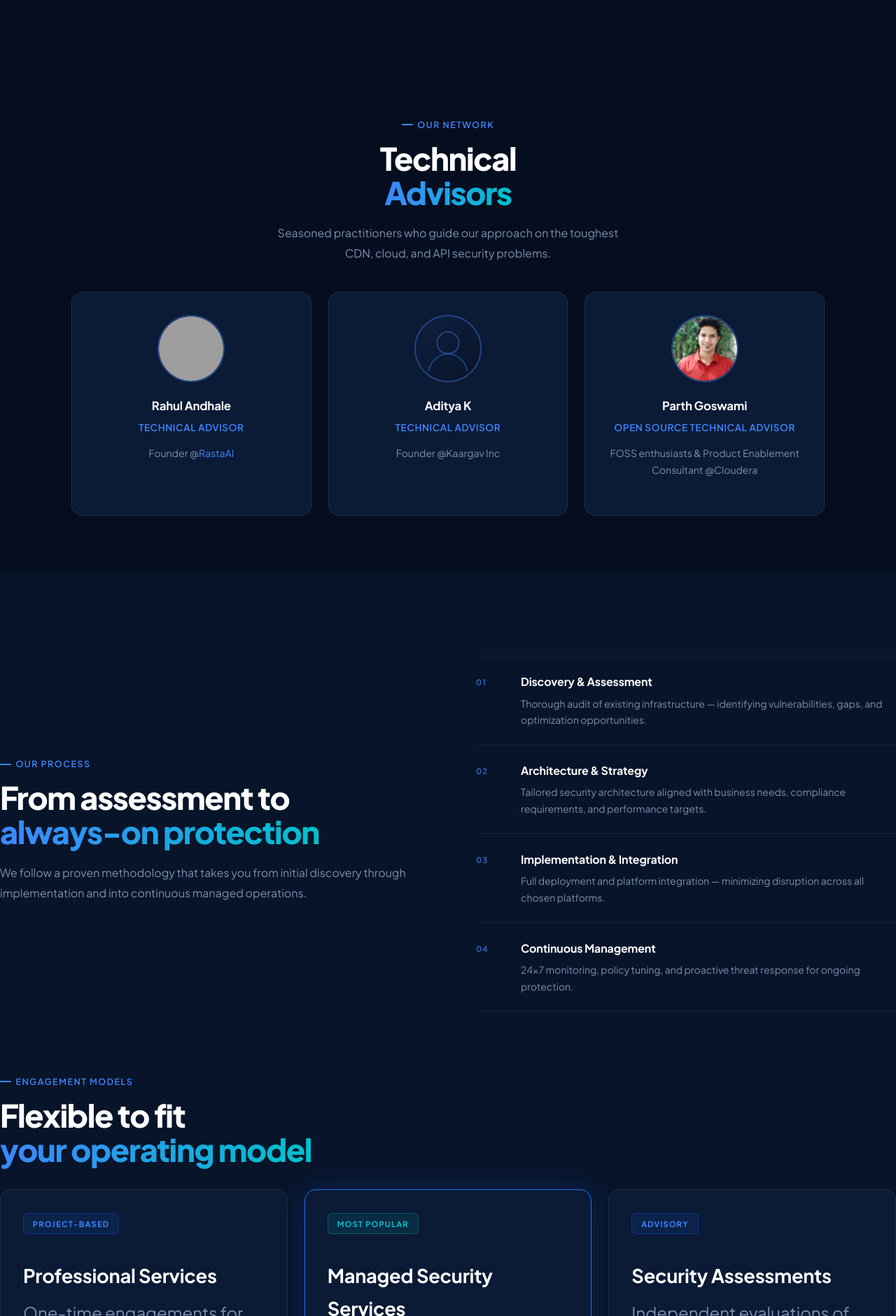
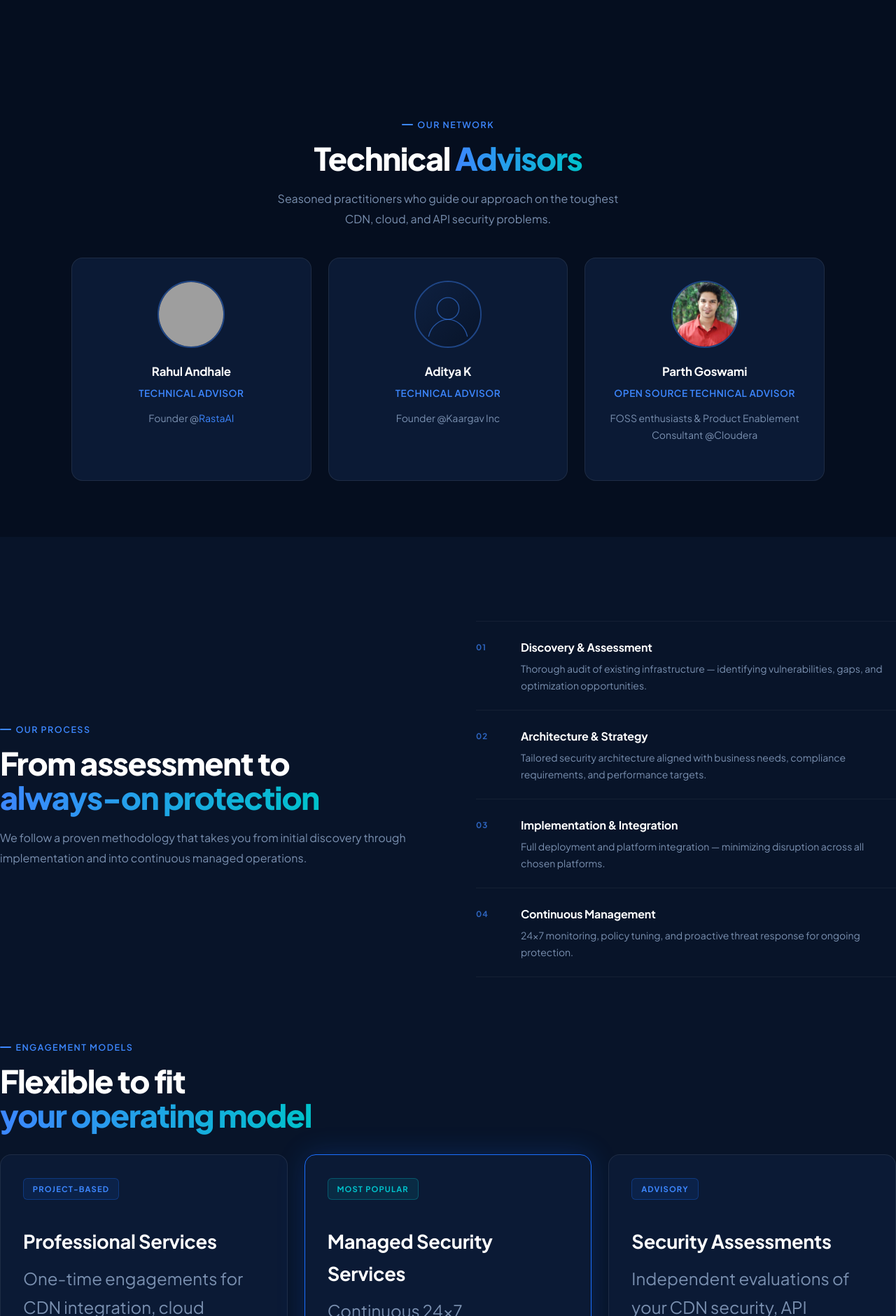
Before and after one commit to astravconsulting/astravconsulting.github.io, a Jekyll site: the page built from index.html, in a window 1280 px wide. Shown: the part 3261-5141 px from the top of the page at 70% size. Built offline with Jekyll 4.4.1, drawn with Linux system fonts in a browser that asks for light colours; grey boxes are pictures that could not be loaded.

Commit message:
Update index.html

```diff
--- a/index.html
+++ b/index.html
@@ -459,7 +459,7 @@ description: Astrav Consulting delivers platform-native CDN security, cloud infr
 <!-- TECHNICAL ADVISORS -->
 <section id="advisors">
   <div class="tag">Our Network</div>
-  <h2 class="sec-title">Technical<br /><span class="grad">Advisors</span></h2>
+  <h2 class="sec-title">Technical <span class="grad">Advisors</span></h2>
   <center><p class="sec-desc">Seasoned practitioners who guide our approach on the toughest CDN, cloud, and API security problems.</p></center>
 
   <div class="advisors-grid">
```
